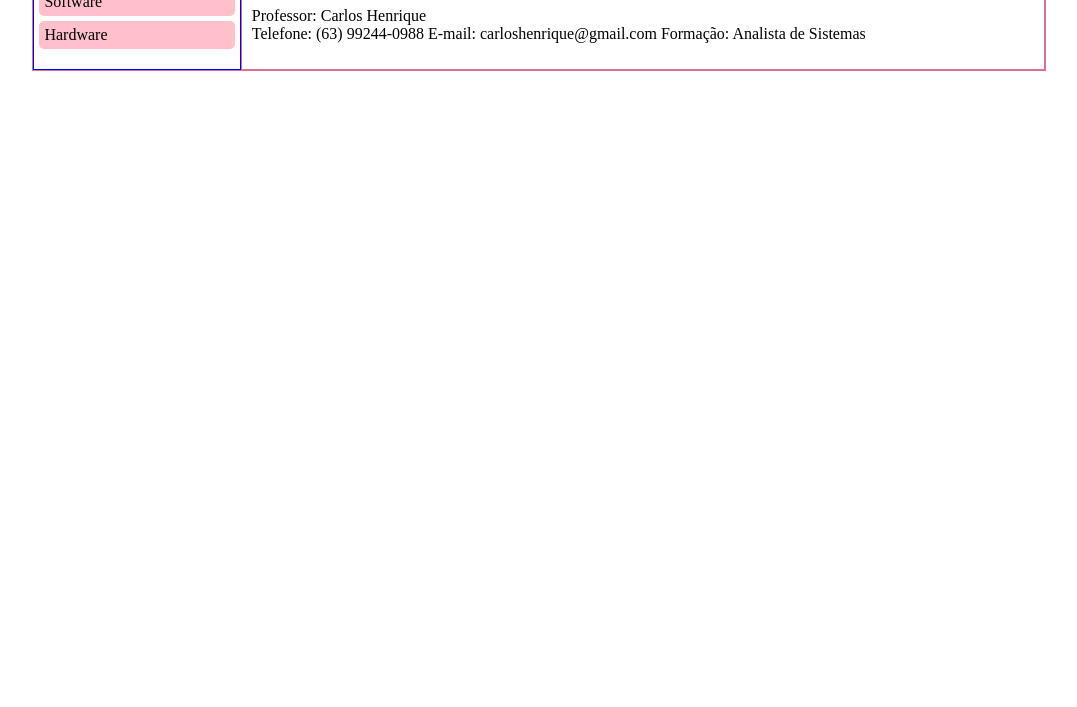
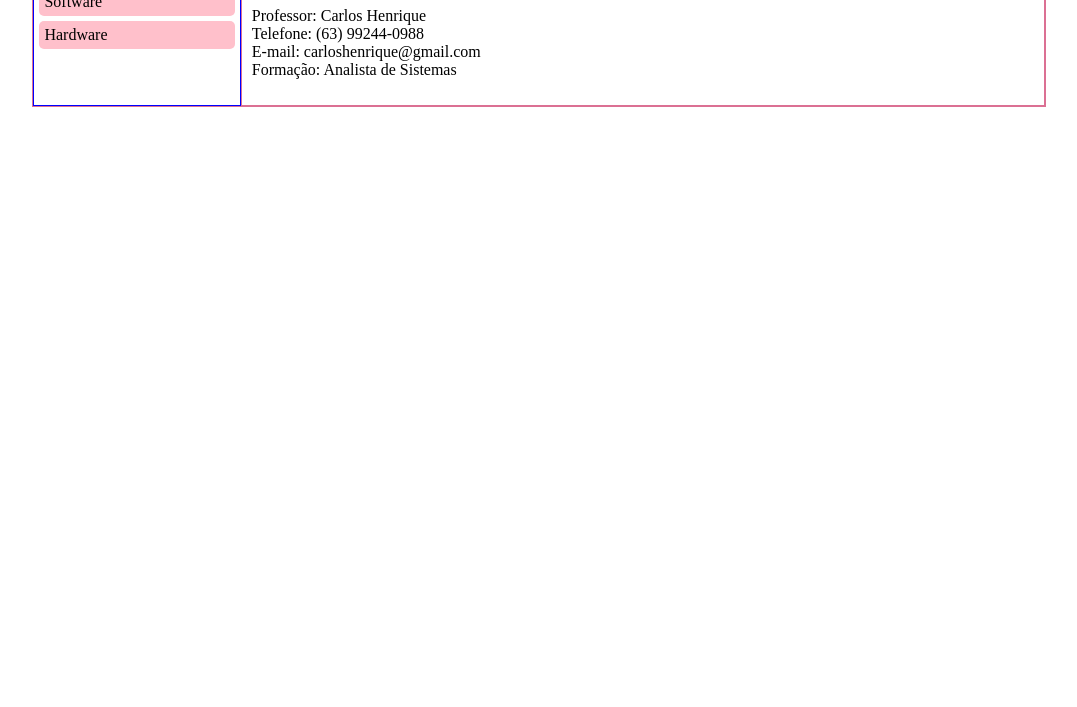
Before and after one commit to Ana-sourc/site, a plain HTML site: page index.html in a window 1280 px wide. Shown: the part 93-800 px from the top of the page, without its empty margins (101-1178 px from the left). Drawn offline with Linux system fonts and the light colour scheme.

Commit message:
Update index.html
quebra de linha

```diff
--- a/index.html
+++ b/index.html
@@ -59,8 +59,8 @@ a:hover{
         <h1>Curso Técnico em Informática para Internet</h1>
         <p>
          Professor: Carlos Henrique <br/>
-         Telefone: (63) 99244-0988
-         E-mail: carloshenrique@gmail.com
+         Telefone: (63) 99244-0988 <br/>
+         E-mail: carloshenrique@gmail.com <br/>
          Formação: Analista de Sistemas
         </p>
     </div>
```
